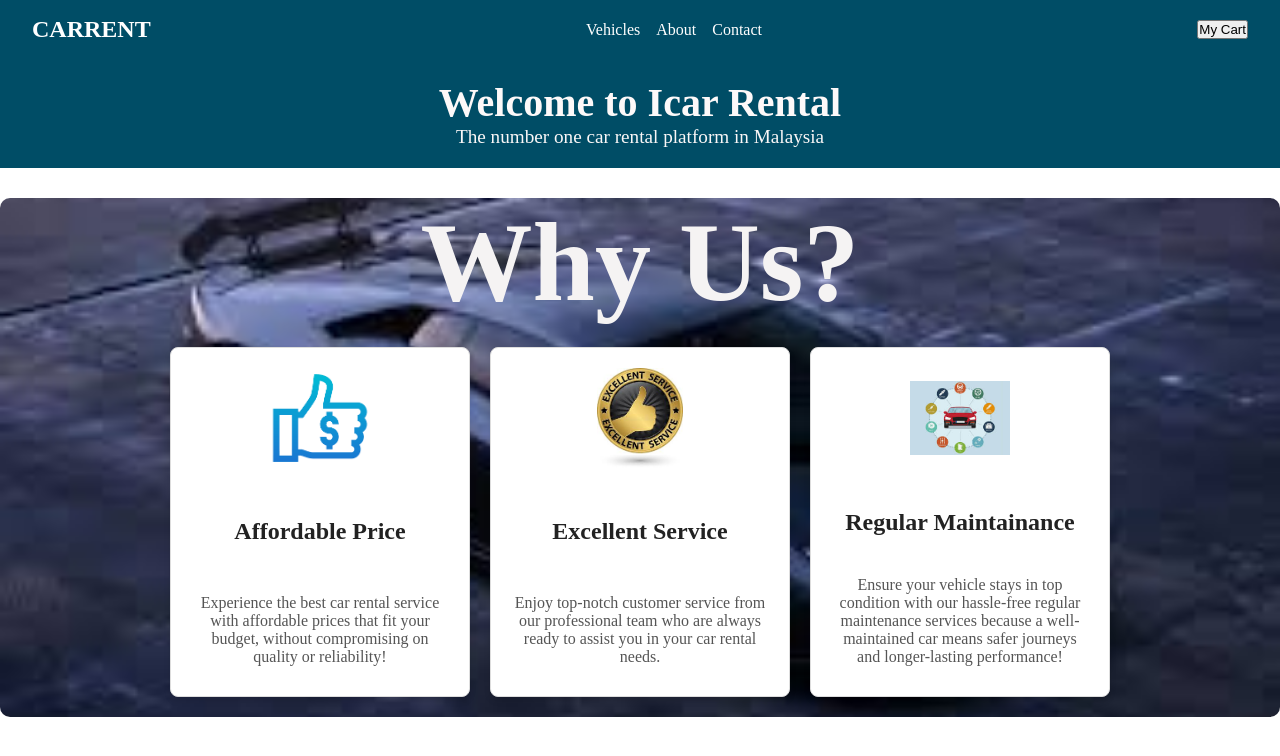
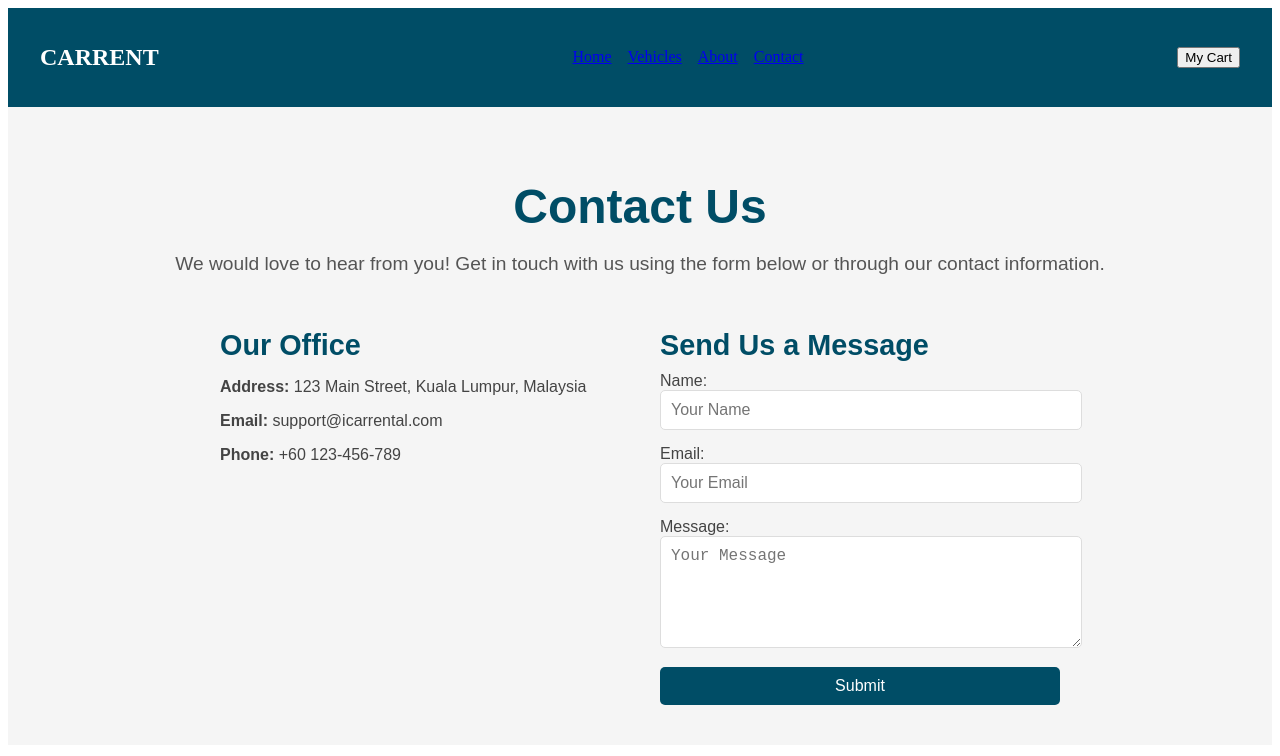
Before and after one commit to Aqilzxfrn/CarRentalWebsite, a React (Vite) app: page /Contact in a window 1280 px wide. Shown: the top 756 px of the page. Built offline with nearby package versions, Linux system fonts and the light colour scheme.

Commit message:
edit navbar

```diff
--- a/package.json
+++ b/package.json
@@ -11,7 +11,8 @@
   },
   "dependencies": {
     "react": "^18.3.1",
-    "react-dom": "^18.3.1"
+    "react-dom": "^18.3.1",
+    "react-router-dom": "^7.1.1"
   },
   "devDependencies": {
     "@eslint/js": "^9.17.0",
--- a/src/App.jsx
+++ b/src/App.jsx
@@ -1,13 +1,19 @@
-import Navbar from './Components/Navbar';
-import Home from "./Components/Home";
-import "./App.css"
+import React from "react";
+import { BrowserRouter as Router, Routes, Route } from "react-router-dom";
+import Home from "./Components/Home"; // Import Home page
+import Contact from "./Components/Contact"; // Import Contact page
+import Navbar from "./Components/Navbar";
+
 const App = () => {
   return (
-    <div>
-      <Navbar/>
-      <Home/>
-    </div>
+    <Router>
+    <Navbar />
+    <Routes>
+      <Route path="/" element={<Home />} />
+      <Route path="/Contact" element={<Contact />} />
+    </Routes>
+  </Router>
   );
-}
+};
 
 export default App;
--- /dev/null
+++ b/src/Components/Contact.css
@@ -0,0 +1,96 @@
+.contact-page {
+    padding: 40px 20px;
+    text-align: center;
+    font-family: Arial, sans-serif;
+    background-color: #f5f5f5;
+  }
+
+  .contact-page h1 {
+    font-size: 3rem;
+    margin-bottom: 10px;
+    color: #004d66;
+  }
+
+  .contact-page p {
+    font-size: 1.2rem;
+    margin-bottom: 30px;
+    color: #555;
+  }
+
+  .contact-container {
+    display: flex;
+    justify-content: center;
+    align-items: flex-start;
+    flex-wrap: wrap;
+    gap: 40px;
+  }
+
+  .contact-info {
+    flex: 1;
+    max-width: 400px;
+    text-align: left;
+  }
+
+  .contact-info h2 {
+    font-size: 1.8rem;
+    color: #004d66;
+    margin-bottom: 10px;
+  }
+
+  .contact-info p {
+    font-size: 1rem;
+    margin-bottom: 10px;
+    color: #444;
+  }
+
+  .contact-form {
+    flex: 1;
+    max-width: 400px;
+    text-align: left;
+  }
+
+  .contact-form h2 {
+    font-size: 1.8rem;
+    color: #004d66;
+    margin-bottom: 10px;
+  }
+
+  .contact-form form {
+    display: flex;
+    flex-direction: column;
+    gap: 15px;
+  }
+
+  .contact-form label {
+    font-size: 1rem;
+    color: #444;
+  }
+
+  .contact-form input,
+  .contact-form textarea {
+    width: 100%;
+    padding: 10px;
+    border: 1px solid #ddd;
+    border-radius: 5px;
+    font-size: 1rem;
+  }
+
+  .contact-form input:focus,
+  .contact-form textarea:focus {
+    border-color: #004d66;
+    outline: none;
+  }
+
+  .contact-form button {
+    padding: 10px 20px;
+    font-size: 1rem;
+    background-color: #004d66;
+    color: white;
+    border: none;
+    border-radius: 5px;
+    cursor: pointer;
+  }
+
+  .contact-form button:hover {
+    background-color: #003d52;
+  }
--- /dev/null
+++ b/src/Components/Contact.jsx
@@ -0,0 +1,43 @@
+import React from "react";
+import "./Contact.css";
+
+const Contact = () => {
+  return (
+    <div className="contact-page">
+      <h1>Contact Us</h1>
+      <p>We would love to hear from you! Get in touch with us using the form below or through our contact information.</p>
+
+      <div className="contact-container">
+        {/* Contact Information Section */}
+        <div className="contact-info">
+          <h2>Our Office</h2>
+          <p><strong>Address:</strong> 123 Main Street, Kuala Lumpur, Malaysia</p>
+          <p><strong>Email:</strong> support@icarrental.com</p>
+          <p><strong>Phone:</strong> +60 123-456-789</p>
+        </div>
+
+        {/* Contact Form Section */}
+        <div className="contact-form">
+          <h2>Send Us a Message</h2>
+          <form>
+            <label>
+              Name:
+              <input type="text" name="name" placeholder="Your Name" required />
+            </label>
+            <label>
+              Email:
+              <input type="email" name="email" placeholder="Your Email" required />
+            </label>
+            <label>
+              Message:
+              <textarea name="message" rows="5" placeholder="Your Message" required></textarea>
+            </label>
+            <button type="submit">Submit</button>
+          </form>
+        </div>
+      </div>
+    </div>
+  );
+};
+
+export default Contact;
--- a/src/Components/Home.css
+++ b/src/Components/Home.css
@@ -3,6 +3,7 @@
   padding: 20px;
   background-color: #004d66;
   margin: 0;
+  margin-bottom: 0;
 }
 
 .Header h1 {
@@ -19,6 +20,7 @@
 
 .content {
   margin: 0;
+  margin-top: 0;
   background-color: #004d66;
   text-align: center;
   margin-top: 30px;
@@ -52,13 +54,19 @@
   width: 300px; /* Fixed width */
   height: 350px; /* Fixed height */
   padding: 20px;
-  background-color: #fff;
+  background-color: #9aa7f2;
   border: 1px solid #ddd;
   border-radius: 8px;
   box-shadow: 0 4px 6px rgba(0, 0, 0, 0.1);
   box-sizing: border-box; /* Ensures padding doesn't affect width */
+  transition: transform 0.3s ease, box-shadow 0.3s ease;
 }
 
+.card:hover {
+  transform: translateY(-10px);
+  box-shadow: 0 8px 12px rgba(0, 0, 0, 0.2);
+  background-color: #f0f8ff;
+}
 .card img {
   width: 100px;
   height: 100px;
--- a/src/Components/Home.jsx
+++ b/src/Components/Home.jsx
@@ -14,9 +14,7 @@ const Home = () => {
       <div className="content">
         <h1>Why Us?</h1>
         <div className="cards-container">
-
-
-          {/* Card 1 */}
+            {/* Card 1 */}
           <div className="card">
             <img src={homeprice} alt="Affordable Price" />
             <h2>Affordable Price</h2>
--- a/src/Components/Navbar.css
+++ b/src/Components/Navbar.css
@@ -4,15 +4,18 @@
     align-items: center;
     padding: 1rem 2rem;
     background-color: #004d66;
-    color: white;
+    color: rgb(255, 255, 255);
   }
 
   .navbar ul {
+    text-decoration: none;
     list-style: none;
     display: flex;
     gap: 1rem;
+
   }
 
   .navbar li {
     cursor: pointer;
+    color: white;
   }
--- a/src/Components/Navbar.jsx
+++ b/src/Components/Navbar.jsx
@@ -1,16 +1,18 @@
+import { Link } from "react-router-dom";
 import "./Navbar.css"
 
 const Navbar = () => {
     return (
       <nav className="navbar">
-        <h1 className="logo">CARRENT</h1>
-        <ul>
-          <li>Vehicles</li>
-          <li>About</li>
-          <li>Contact</li>
-        </ul>
-        <button className="cart-button">My Cart</button>
-      </nav>
+      <h1 className="logo">CARRENT</h1>
+      <ul>
+        <li><Link to="/">Home</Link></li>
+        <li><Link to="/vehicles">Vehicles</Link></li>
+        <li><Link to="/about">About</Link></li>
+        <li><Link to="/Contact">Contact</Link></li>
+      </ul>
+      <button className="cart-button">My Cart</button>
+    </nav>
     );
   }
 
```
Also changed, not shown: src/assets/images/backgroundhome.jpeg (added), 1 other file (tests, documents, lock files or other folders).
